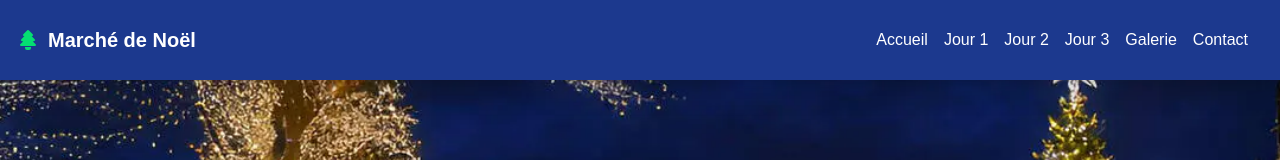
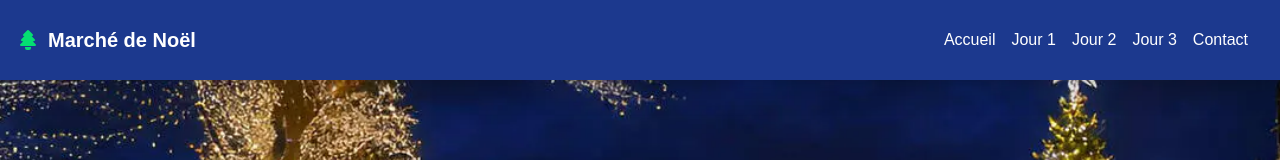
Before and after one commit to Isni-512/event-app, a Next.js app: page / in a window 1280 px wide. Shown: the top 160 px of the page. Built offline with nearby package versions, Linux system fonts and the light colour scheme.

Commit message:
Update Nav.jsx comment galerie

```diff
--- a/components/Nav.jsx
+++ b/components/Nav.jsx
@@ -8,7 +8,7 @@ const navItems = [
   { page: "jour1", label: "Jour 1" },
   { page: "jour2", label: "Jour 2" },
   { page: "jour3", label: "Jour 3" },
-  { page: "galerie", label: "Galerie" },
+//  { page: "galerie", label: "Galerie" },
   { page: "contact", label: "Contact" },
 ];
 
```
